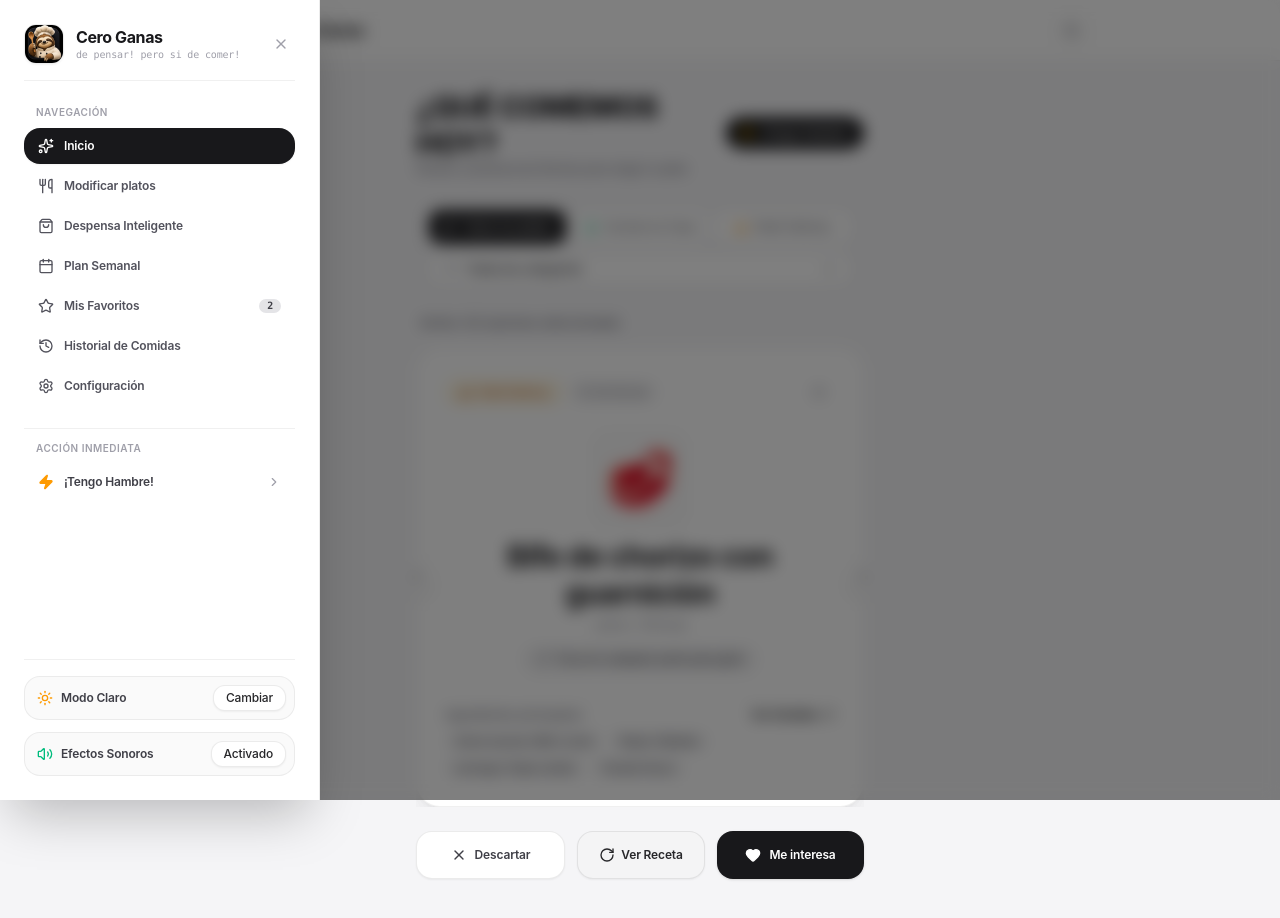
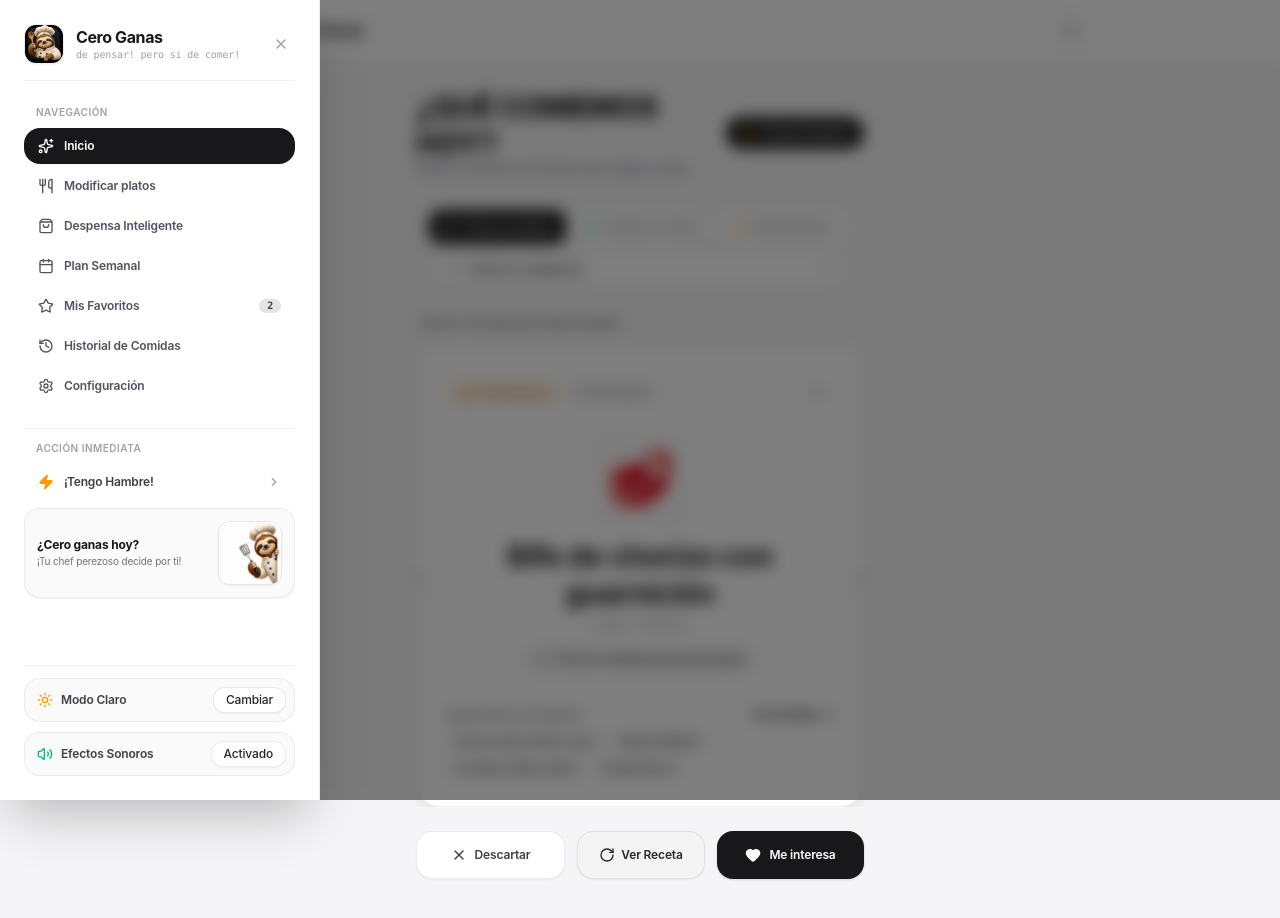
Before and after one commit to dsoria-844/CeroGanasApp, a React (Vite) app: page / in a window 1280 px wide. Both pictures are taken after a click on the button 210 px from the left and 30 px from the top of the page. Shown: the top 918 px of the page. Built offline with nearby package versions, Linux system fonts and the light colour scheme.

Commit message:
feat: add sloth mascot illustration card to sidebar

```diff
--- a/src/components/Sidebar.tsx
+++ b/src/components/Sidebar.tsx
@@ -214,11 +214,28 @@ export const Sidebar: React.FC<SidebarProps> = ({
                   </div>
                   <ChevronRight className="w-3.5 h-3.5 text-zinc-400" />
                 </button>
+
+                {/* Mascot Card */}
+                <div className="relative mt-2 p-3 rounded-2xl bg-zinc-50 dark:bg-zinc-950 border border-black/[0.06] dark:border-white/[0.06] flex items-center justify-between gap-3 overflow-hidden shadow-2xs">
+                  <div className="space-y-0.5 z-10">
+                    <p className="text-xs font-bold text-zinc-900 dark:text-zinc-100 leading-tight">
+                      ¿Cero ganas hoy?
+                    </p>
+                    <p className="text-[10px] text-zinc-500 dark:text-zinc-400">
+                      ¡Tu chef perezoso decide por ti!
+                    </p>
+                  </div>
+                  <img
+                    src="/sidebar-sloth.jpg"
+                    alt="Chef Cero Ganas"
+                    className="w-16 h-16 rounded-xl object-cover shadow-xs border border-black/[0.08] dark:border-white/[0.08] shrink-0"
+                  />
+                </div>
               </div>
             </div>
 
             {/* Bottom Controls (Theme & Sound) */}
-            <div className="pt-4 border-t border-black/[0.06] dark:border-white/[0.06] space-y-3">
+            <div className="pt-3 border-t border-black/[0.06] dark:border-white/[0.06] space-y-2.5">
               <div className="flex items-center justify-between p-2 rounded-2xl bg-zinc-50 dark:bg-zinc-950 border border-black/[0.06] dark:border-white/[0.06]">
                 <div className="flex items-center gap-2 text-xs font-semibold text-zinc-700 dark:text-zinc-300 pl-1">
                   {theme === 'light' ? <Sun className="w-4 h-4 text-amber-500" /> : <Moon className="w-4 h-4 text-zinc-400" />}
```
Also changed, not shown: public/sidebar-sloth.jpg (added).
